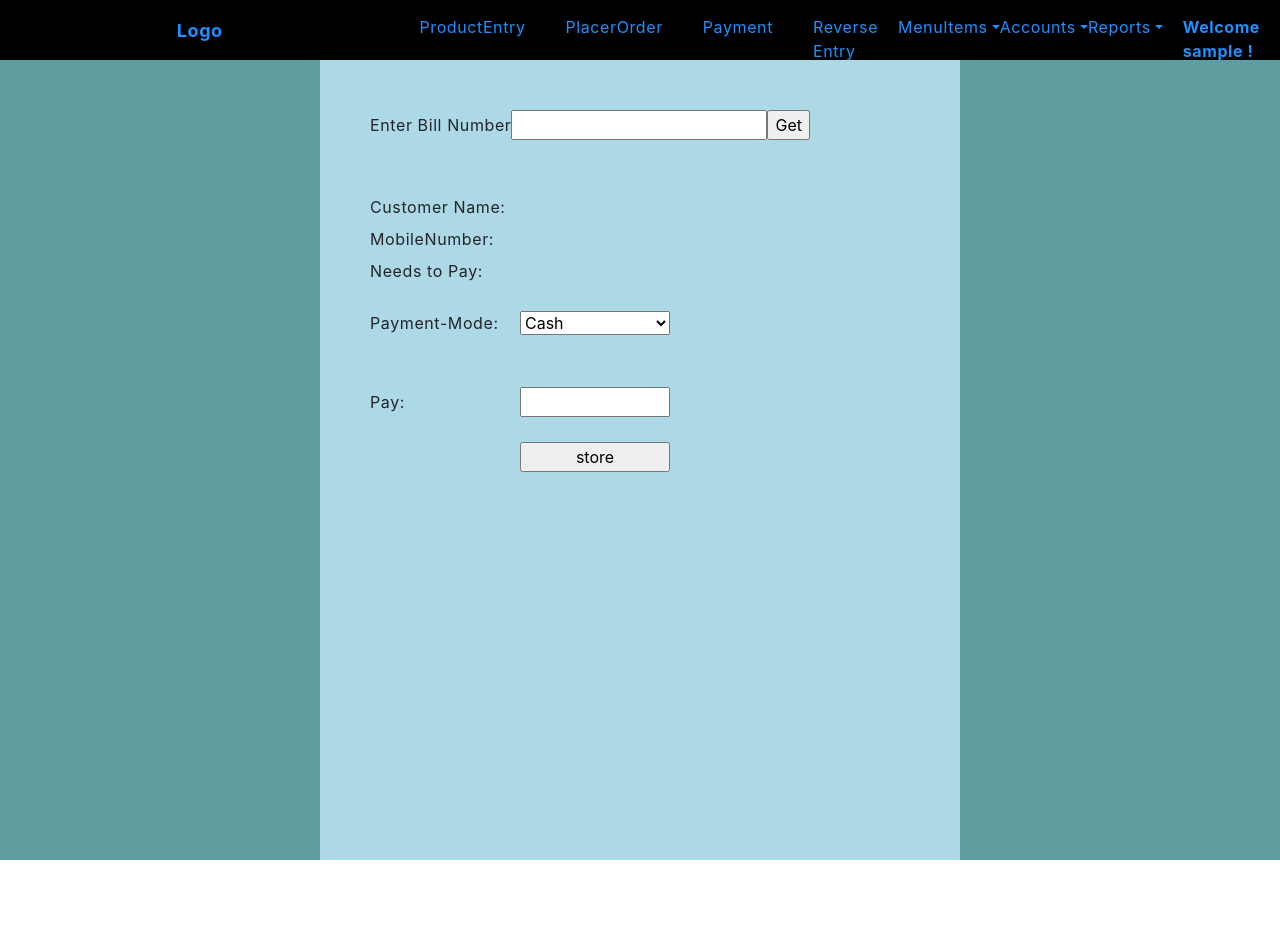
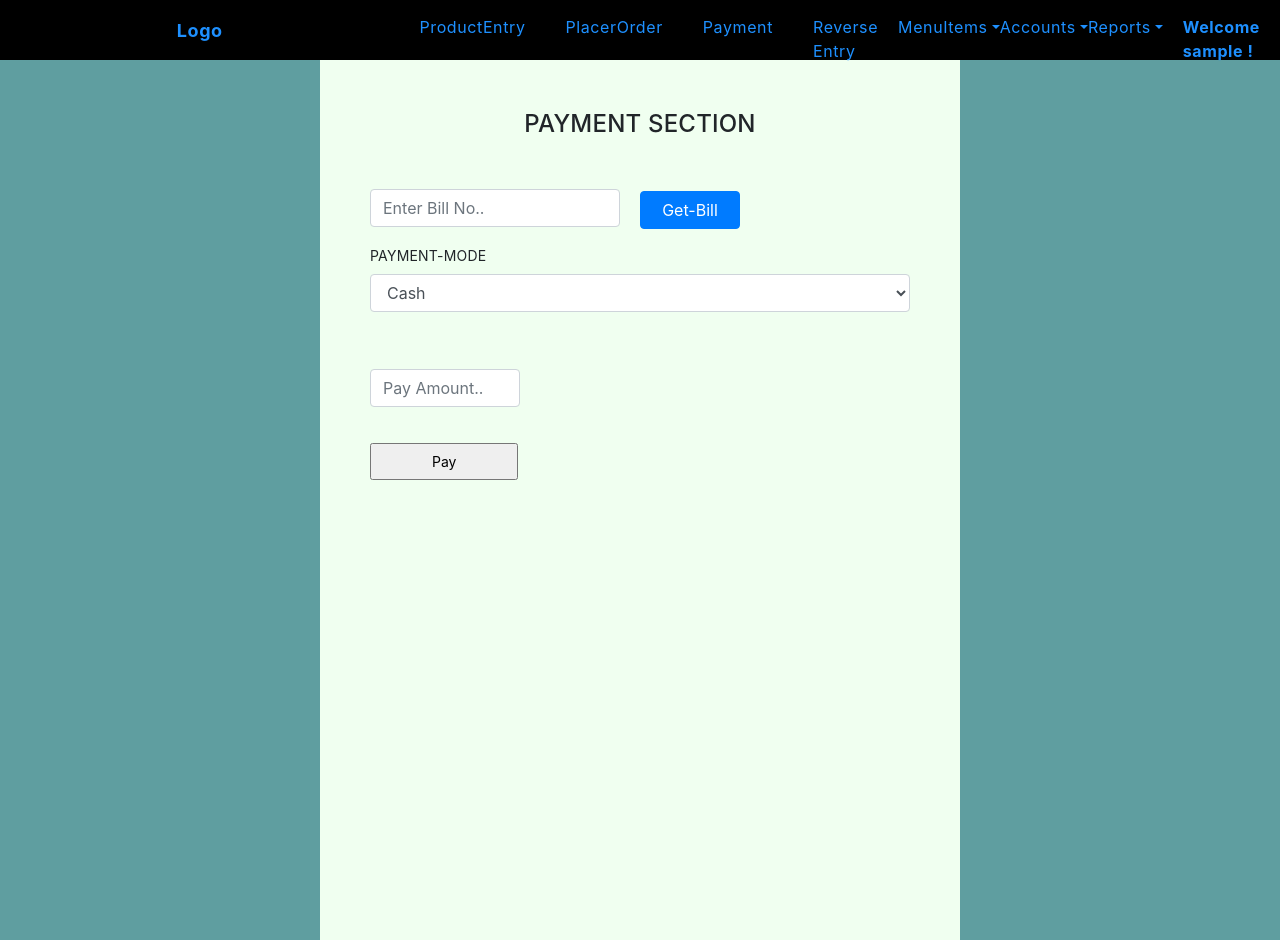
Before and after one commit to meeranmydeen45/Ecommerce_Front, a React (Create React App) app: page /Payment in a window 1280 px wide. Before the commit the page ends 860 px from the top, so only its background shows below. Built offline with nearby package versions, Linux system fonts and the light colour scheme; sample sign-in values are in the browser's storage.

Commit message:
Design-Ph1

```diff
--- a/src/App.css
+++ b/src/App.css
@@ -10,7 +10,8 @@ body {
 /*NavBar Section*/
 .containerBox {
   background-color:cadetblue;
-  min-height: 100vh;
+  width: 100%;
+  min-height: 110vh;
 }
 
 .navbarHead{
@@ -352,44 +353,58 @@ td {
   }
 }
 
-
+/*Adding New Category and Product - Section*/
 .newCategory {
-  width: 100%;
-  height: 93vh;
-  display: flex;
-  justify-content: center;
-  align-items: center;
-  background-color: darksalmon;
-}
-.newProducts {
-  width: 100%;
-  height: 93vh;
-  display: flex;
-  justify-content: center;
-  align-items: center;
-  background-color: darksalmon;
+  width: 50%;
+  margin: auto;
+  background-color:honeydew;
+  min-height: 110vh;
+  text-transform: uppercase;
+  padding: 1px 50px;
 }
 
-.newProducts-Inner {
-  padding: 20px;
+/*Adding New Product Section*/
+.newProducts {
   width: 50%;
-  transform: translateY(-50%);
-  border: 2px dotted blue;
+  margin: auto;
+  min-height: 110vh;
+  padding:50px;
+  background-color:honeydew;
+  text-transform: uppercase;
 }
+.newProducts select, input[type="text"]{
+  max-width: 300px;
+}
+.div-preview-img{
+  width: 50%;
+  height: 200px;
+  border:1px solid blue;
+  margin:auto;
+}
+.div-preview-img img{
+  display: block;
+  width: 100%;
+  height: 100%;
+  object-fit: cover;
+}
+/*Stock Price Editable Page*/
+.div-EditStockPrice{
+  width: 50%;
+  min-height: 110vh;
+  margin: auto;
+  padding: 20px 100px;
+  text-transform: uppercase;
+  background-color: honeydew;
+}
+.div-EditStockPrice select{
+  max-width: 300px;
+}
+#DynamicLabel{
+ margin-left: 50px;
 
-.newCategory-inner {
-  padding: 20px;
-  width: 50%;
-  transform: translateY(-50%);
-  border: 2px dotted blue;
+
 }
-.textBoxNewRegister {
-  margin-bottom: 20px;
-}
-.buttonNewRegister {
-  width: 20%;
-}
-
+/*Login Container*/
 .LoginContainer {
   display:flex;
   flex-direction: column;
@@ -478,25 +493,37 @@ background-color:yellow;
 /* Payment-Page Section */
 
 .div-PaymentPage{
-  background-color: lightblue;
+  background-color:honeydew;
   width:50%;
-  height: 100vh;
+  min-height: 110vh;
   margin:auto;
   padding: 50px;
+  font-size: 14px;
+  letter-spacing: 0.2px;
+  transition: all ease-in-out 2s;
 
 }
 .div-PaymentPage input[type="text"]{
-  width: auto;
+  max-width: 250px;
+  display: inline-block;
+  margin-right: 20px;
+
+}
+.getbtn{
+  padding: 0;
+  min-width: 100px;
 }
 .div-bill-cust-details{
   margin-top: 50px;
   margin-bottom: 20px;
+  text-transform: uppercase;
 }
 .div-bill-cust-details label{
   width:150px;
 }
 .div-thirdsection label{
 width: 150px;
+text-transform: uppercase;
 }
 .div-thirdsection input[type="text"], select{
   width: 150px;
@@ -504,37 +531,37 @@ width: 150px;
 
 /*Reversal-Page Section*/
 .div-ReversalPage{
-  background-color:royalblue;
+  background-color:honeydew;
   width:50%;
   margin: auto;
-  height: 90vh;
+  min-height: 100vh;
   padding: 50px;
 
 }
-.div-ReversalPage label{
-width: 150px;
-}
+
 .div-ReversalPage select{
-  width: 200px;
+  max-width: 250px;
   margin-bottom: 20px;
 }
 .div-ReversalPage input[type="text"]{
-  max-width: 200px;
-  margin-bottom: 20px;
+  max-width: 250px;
+  display: inline-block;
+  margin-right: 20px;
+  margin-bottom: 10px;
 }
 #ptagBillText{
   font-weight: bold;
-  margin-left: 150px;
-  color:greenyellow;
+  color:blue;
 }
 
 /*SizeAdd-Page Section*/
 .div-Adding-Size{
-  background-color: coral;
+  background-color:honeydew;
   width:50%;
   margin: auto;
-  height: 90vh;
+  min-height:110vh;
   padding: 50px;
+  text-transform: uppercase;
 }
 
 /*CustomerAccount-Page Section*/
--- a/src/Components/NewCategory.js
+++ b/src/Components/NewCategory.js
@@ -26,14 +26,26 @@ function NewCategory() {
   return (
     <form onSubmit={handleSubmit}>
       <div className="newCategory">
-        <div className="newCategory-inner">
-          <div style={{ textAlign: 'center' }}>
-            <b>Register Your New Category</b>
-          </div>
-          <input type="text" onChange={handleTextBoxChange} className="textBoxNewRegister" />
-          <input type="submit" value="Save" className="buttonNewRegister" />
-          <input type="button" value="Show" className="buttonNewRegister" />
+        <div style={{ textAlign: 'center', margin: '20px' }}>
+          <h4>Register Your New Category</h4>
         </div>
+        <div className="form-group" style={{ marginTop: '50px' }}>
+          <label for="name">Catergory Name</label>
+          <input
+            type="text"
+            onChange={handleTextBoxChange}
+            className="textBoxNewRegister"
+            className="form-control"
+            placeholder="Enter Category.."
+          />
+        </div>
+        <input
+          type="submit"
+          value="Save"
+          className="buttonNewRegister"
+          className="btn btn-primary"
+          style={{ padding: '5px 50px', marginTop: '30px' }}
+        />
       </div>
     </form>
   );
--- a/src/Components/NewProducts.js
+++ b/src/Components/NewProducts.js
@@ -68,24 +68,27 @@ function NewProducts() {
 
   return (
     <div className="newProducts">
-      <div className="newProducts-Inner">
-        <div>
-          <b>Select Category</b>
+      <div className="form-group">
+        <label>Select Category</label>
         <SelectField data={dataList} onChange={handleSelect} />
       </div>
-        <div style={{ textAlign: 'center' }}>
-          <b>Register Your New Products</b>
+      <div className="form-group">
+        <label>New Product</label>
+        <input type="text" value={txtBoxValue} onChange={handleTextBox} className="form-control" />
       </div>
-        <input type="text" value={txtBoxValue} onChange={handleTextBox} />
       <div>
         <input type="file" onChange={handleImageChange} />
       </div>
-        <div>
-          <img src={previewImage} alt="" style={{ width: '100px' }} />
+      <div className="div-preview-img">
+        <img src={previewImage} alt="ProdutImage" />
       </div>
-        <input type="button" value="Save" onClick={handleSaveClick} className="buttonNewRegister" />
-        <input type="button" value="Show" className="buttonNewRegister" />
-      </div>
+      <input
+        type="button"
+        value="Save"
+        onClick={handleSaveClick}
+        className="btn btn-primary"
+        style={{ padding: '5px 30px' }}
+      />
     </div>
   );
 }
--- a/src/Components/PaymentPage.js
+++ b/src/Components/PaymentPage.js
@@ -73,6 +73,7 @@ class PaymentPage extends React.Component {
         });
       } else {
         alert('Enter Number Values only!');
+        this.setState({ isValid: false });
       }
     };
     const buttonMakePayment = () => {
@@ -105,41 +106,54 @@ class PaymentPage extends React.Component {
 
     return (
       <div className="div-PaymentPage">
-        <div>
-          <label for="txtBillNumber">Enter Bill Number</label>
-          <input type="text" name="txtBillNumber" value={this.state.txtBillNumber} onChange={handleTextBoxChange} />
-          <input type="button" value="Get" onClick={buttonGetBillData} />
+        <h4 style={{ textAlign: 'center' }}>PAYMENT SECTION</h4>
+        <div className="form-group" style={{ marginTop: '50px' }}>
+          <input
+            type="text"
+            className="form-control"
+            name="txtBillNumber"
+            placeholder="Enter Bill No.."
+            value={this.state.txtBillNumber}
+            onChange={handleTextBoxChange}
+          />
+          <input type="button" value="Get-Bill" onClick={buttonGetBillData} className="getbtn btn btn-primary" />
         </div>
+        {this.state.isValid === true ? (
           <div className="div-bill-cust-details">
-          <div>
-            <label>Customer Name:</label>
+            <div className="form-group">
+              <label>Customer Name</label>
               <label>{this.state.customerName}</label>
             </div>
-          <div>
-            <label>MobileNumber:</label>
+            <div className="form-group">
+              <label>MobileNumber</label>
               <label>{this.state.customerMobile}</label>
             </div>
-          <div>
-            <label>Needs to Pay:</label>
+            <div className="form-group">
+              <label>Needs to Pay</label>
               <label>{this.state.customerBillAmount}</label>
             </div>
           </div>
+        ) : (
+          ''
+        )}
+
         <div className="div-thirdsection">
-          <div>
-            <label>Payment-Mode:</label>
-            <select onChange={handleSelectChange}>
+          <div className="form-group">
+            <label>Payment-Mode</label>
+            <select onChange={handleSelectChange} className="form-control">
               <option value="CASH">Cash</option>
               <option value="ACCOUNT">Account-Debit</option>
             </select>
           </div>
           <div>
             <label>{this.state.availableAccountBalance !== '' ? 'Account Balance' : ''}</label>
-            <label>{this.state.availableAccountBalance}</label>
+            <label style={{ fontWeight: 'bold', color: 'blue' }}>{this.state.availableAccountBalance}</label>
           </div>
-          <div>
-            <label>Pay:</label>
+          <div className="form-group">
             <input
               type="text"
+              className="form-control"
+              placeholder="Pay Amount.."
               name="txtPay"
               value={this.state.txtPay}
               style={{ marginTop: '20px' }}
@@ -149,8 +163,8 @@ class PaymentPage extends React.Component {
           <div>
             <input
               type="button"
-              value="store"
-              style={{ marginTop: '20px', marginLeft: '150px', width: '150px' }}
+              value="Pay"
+              style={{ marginTop: '20px', padding: '6px 60px' }}
               onClick={buttonMakePayment}
             />
           </div>
--- a/src/Components/ReversalPage.js
+++ b/src/Components/ReversalPage.js
@@ -114,10 +114,16 @@ function ReversalPage() {
 
   return (
     <div className="div-ReversalPage">
-      <div>
-        <label>Enter Bill Number:</label>
-        <input type="text" {...getBillNumber} id="txtBillNumber" />
-        <input type="button" value="GetBill" onClick={getBillData} />
+      <h4 style={{ textAlign: 'center', marginBottom: '20px' }}>PRODUCT RETURN ENTRY PAGE</h4>
+      <div className="form-group">
+        <input
+          type="text"
+          {...getBillNumber}
+          id="txtBillNumber"
+          className="form-control"
+          placeholder="Enter Bill No.."
+        />
+        <input type="button" value="GetBill" onClick={getBillData} className="getbtn btn btn-primary" />
       </div>
 
       <div>
@@ -127,35 +133,30 @@ function ReversalPage() {
       </div>
 
       <div>
-        <label>Select Category</label>
         <SelectField data={categoryList} onChange={handleSelectCategory} />
       </div>
 
       <div>
-        <label>Select Product</label>
         <SelectField data={prodList} onChange={handleSelectProduct} />
       </div>
 
       <div>
-        <label>Choose Size</label>
         <SelectField data={sizeList} onChange={handleSelectSizes} />
       </div>
 
       <div>
-        <label>Quantity</label>
-        <input type="text" {...getQuantity} />
+        <input type="text" {...getQuantity} placeholder="Enter Quantity" className="form-control" />
       </div>
 
       <div>
-        <label>Sale Price</label>
-        <input type="text" {...getSalePrice} />
+        <input type="text" {...getSalePrice} placeholder="Enter SoldPrice" className="form-control" />
       </div>
 
       <div>
         <input
           type="button"
           value="Reverse"
-          style={{ marginLeft: '150px', width: '200px' }}
+          style={{ maxWidth: '250px', marginTop: '20px', padding: '5px 20px' }}
           onClick={handleReverseClick}
         />
       </div>
--- a/src/Components/SizesAddPage.js
+++ b/src/Components/SizesAddPage.js
@@ -20,9 +20,12 @@ function SizesAddPage() {
   };
   return (
     <div className="div-Adding-Size">
-      <label>Type Size in Caps-Lock: </label>
-      <input type="text" {...size} />
-      <input type="button" value="Add" onClick={handleAddClick} />
+      <div className="form-group">
+        <h4 style={{ textAlign: 'center', marginBottom: '20px' }}>Entry for Product Size</h4>
+        <label for="Size">Enter Size</label>
+        <input type="text" {...size} placeholder="Type here.." className="form-control" name="Size" />
+      </div>
+      <input type="button" value="Add" onClick={handleAddClick} className="getbtn btn btn-primary" />
     </div>
   );
 }
--- a/src/Components/StockPriceChange.js
+++ b/src/Components/StockPriceChange.js
@@ -16,6 +16,7 @@ class StockPriceChange extends React.Component {
       availableQuantity: '',
       currentPrice: '',
       newPrice: '',
+      isValidate: false,
     };
   }
 
@@ -61,10 +62,14 @@ class StockPriceChange extends React.Component {
       axios
         .post(`https://localhost:44348/api/Manage/getstockprice`, formData)
         .then((res) => {
-          console.log(res.data.cost);
-          this.setState({ availableQuantity: res.data.quantity, currentPrice: res.data.cost });
+          if (typeof res.data === 'object') {
+            this.setState({ isValidate: true, availableQuantity: res.data.quantity, currentPrice: res.data.cost });
+          } else {
+            this.setState({ isValidate: false });
+          }
         })
         .catch((error) => {
+          this.setState({ isValidate: false });
           console.log(error);
         });
     };
@@ -86,32 +91,73 @@ class StockPriceChange extends React.Component {
     };
 
     return (
-      <div className="Container-StockPriceChange">
-        <label>Select Category</label>
-
-        <select onChange={handleDropDownChange} id="selectCategory">
-          <option value="default">Choose Option</option>
-          {this.state.optionList}
-        </select>
-
-        <label>ProductSize</label>
-
-        <input type="text" onChange={handleTextBoxChange} name="productSize" value={this.state.productSize} />
-
-        <label>ProductName</label>
-
-        <input type="text" onChange={handleTextBoxChange} name="productName" value={this.state.productName} />
-
-        <input type="button" value="--" onClick={handleModel} />
+      <div className="div-EditStockPrice">
+        <h4 style={{ textAlign: 'center', marginBottom: '30px' }}>Change Stock Price</h4>
+        <div className="form-group">
+          <select onChange={handleDropDownChange} id="selectCategory" className="form-control">
+            <option value="default">Choose Option</option>
+            {this.state.optionList}
+          </select>
+        </div>
+        <div className="form-group">
+          <input
+            type="text"
+            className="form-control"
+            onChange={handleTextBoxChange}
+            name="productSize"
+            value={this.state.productSize}
+            placeholder="Size"
+          />
+        </div>
+        <div className="input-group form-group">
+          <input
+            type="text"
+            className="form-control"
+            onChange={handleTextBoxChange}
+            name="productName"
+            value={this.state.productName}
+            placeholder="Choose prod name."
+          />
+          <div className="input-group-append">
+            <input type="button" value="--" onClick={handleModel} className="btn btn-primary" />
+          </div>
+        </div>
 
         <Modal data={this.state.modalData} updateValueToMain={updateValueFromModal}></Modal>
+        {this.state.isValidate === true ? (
+          <div>
+            <div className="form-group">
+              <label>
+                Available Quantity
+                <span style={{ marginLeft: '10px' }}>
+                  <b style={{ color: 'blue' }}>{this.state.availableQuantity}</b>
+                </span>
+              </label>
+            </div>
+            <div className="form-group">
+              <label>
+                Current Price
+                <span id="DynamicLabel">
+                  <b style={{ color: 'blue' }}>{this.state.currentPrice}</b>
+                </span>
+              </label>
+            </div>
+          </div>
+        ) : (
+          ''
+        )}
 
-        <label>Available Quantity: {this.state.availableQuantity}</label>
-        <label>Current Price: {this.state.currentPrice}</label>
-        <label>Entre New Price</label>
-        <input type="text" onChange={handleTextBoxChange} name="newPrice" value={this.state.newPrice} />
-
-        <input type="button" value="Store" onClick={handleStoreClick} />
+        <div className="form-group">
+          <input
+            type="text"
+            className="form-control"
+            onChange={handleTextBoxChange}
+            name="newPrice"
+            value={this.state.newPrice}
+            placeholder="Enter New Price"
+          />
+        </div>
+        <input type="button" value="Store" onClick={handleStoreClick} className="getbtn btn btn-primary" />
       </div>
     );
   }
--- a/src/atoms/Select/index.jsx
+++ b/src/atoms/Select/index.jsx
@@ -30,7 +30,7 @@ function SelectField(props){
     }
 
     return(
-        <select onChange={onChange}>
+        <select onChange={onChange} className="form-control">
             <option value="default">Choose Options</option>
            {options}
         </select>
```
Also changed, not shown: 1 other file (tests, documents, lock files or other folders). Lines whose indentation alone changed are shown as unchanged.
